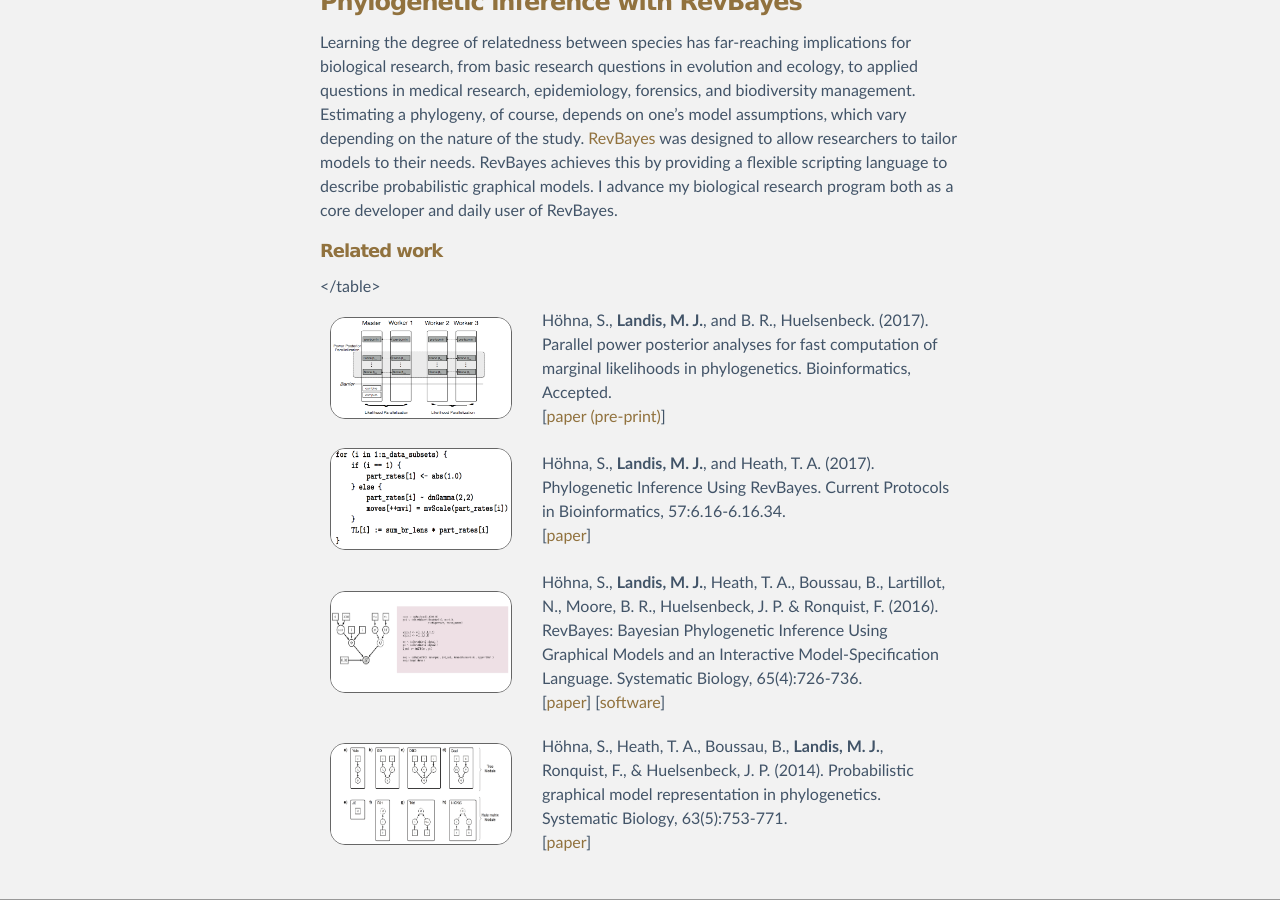
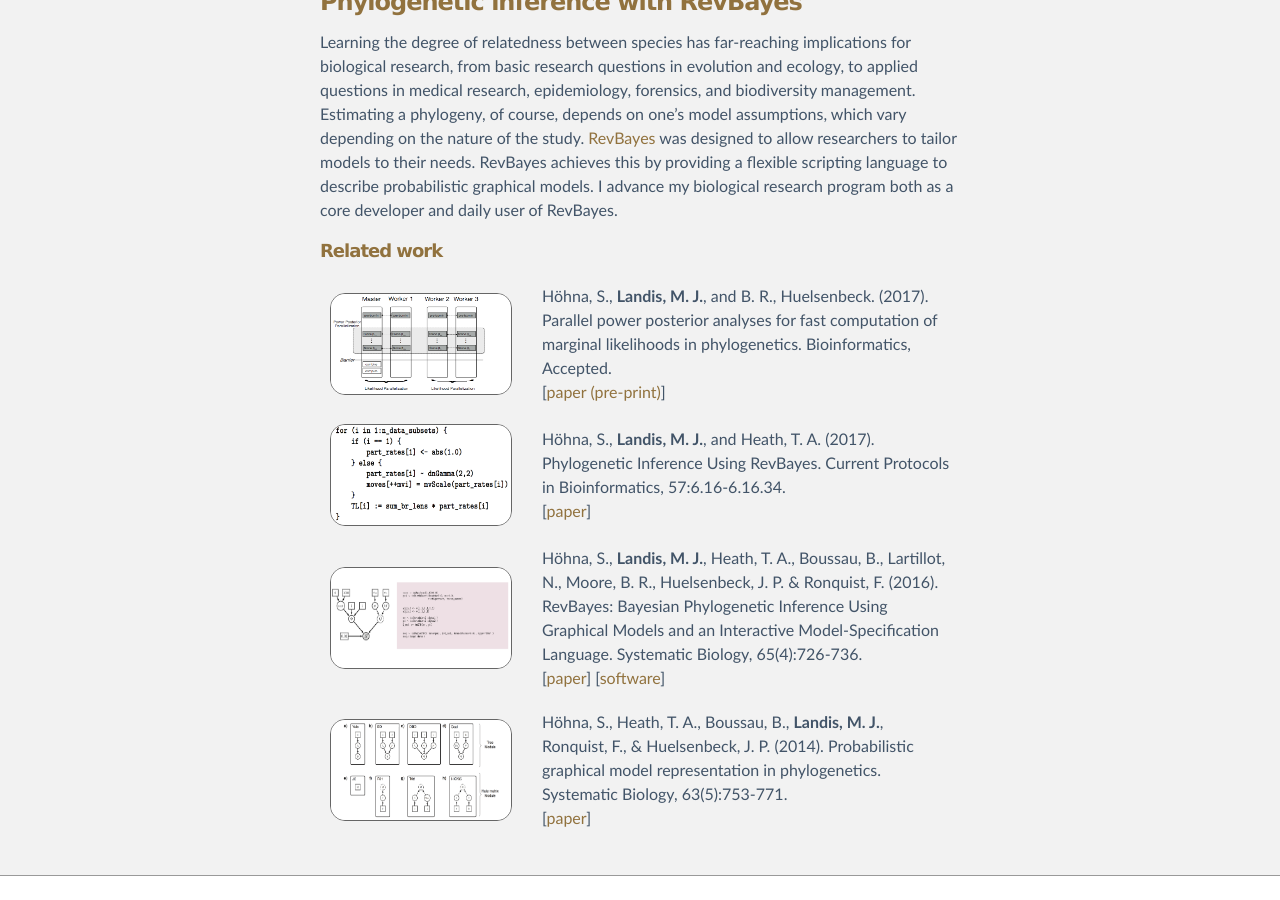
Before and after one commit to mlandis/mlandis.github.io, a Jekyll site: the page built from research/index.md, in a window 1280 px wide and 900 px high, scrolled down 2135 px. Built offline with Jekyll 4.4.1, drawn with Linux system fonts in a browser that asks for light colours; after the commit the page ends 3011 px from its top, so only the background shows below that.

Commit message:
table fix

```diff
--- a/research/index.md
+++ b/research/index.md
@@ -35,6 +35,7 @@
             [[paper](../assets/research/pdf/Landis_2016_SystBiol_biogeographic_dating.pdf)]  [[software](http://github.com/mlandis/biogeographic_dating)]
         </td>
     </tr>
+
     <tr>
         <td markdown="span">
             <img src="../assets/research/img/Landis_et_al_2013_SystBiol_biogeography_many_areas.png" style="float: left; margin:0px 10px 0px 0px" height="100" width="180" class="img-circle-5">
@@ -44,6 +45,7 @@
             [[paper](../assets/research/pdf/Landis_et_al_2013_SystBiol_biogeography_many_areas.pdf)]  [[software](http://software.google.com/p/archive/bayarea)]
         </td>
     </tr>
+
     <tr>
         <td markdown="span">
             <img src="../assets/research/img/Landis_Bedford_2014_Bioinfo_phylowood.png" style="float: left; margin:0px 10px 0px 0px" height="100" width="180" class="img-circle-5">
@@ -76,6 +78,7 @@
             [[paper](../assets/research/pdf/Landis_Schraiber_2017_PNAS_pulse_vertebrate.pdf)]  [[software](http://github.com/Schraiber/pulsR)]
         </td>
     </tr>
+
     <tr>
         <td markdown="span">
             <img src="../assets/research/img/Schraiber_Landis_2014_TPB_quant_coalescent.png" style="float: left; margin:0px 10px 0px 0px" height="100" width="180" class="img-circle-5">
@@ -85,6 +88,7 @@
             [[paper](../assets/research/pdf/Schraiber_Landis_2014_TPB_quant_coalescent.pdf)]  [[software](http://github.com/Schraiber/quant_trait_coalescent)]
         </td>
     </tr>
+
     <tr>
         <td markdown="span">
             <img src="../assets/research/img/Landis_et_al_2012_SystBiol_phylo_levy.png" style="float: left; margin:0px 10px 0px 0px" height="100" width="180" class="img-circle-5">
@@ -112,38 +116,40 @@
 <table>
     <tr>
         <td markdown="span">
-<img src="../assets/research/img/Hoehna_et_al_2017_Bioinformatics_parallel_marg_like.png" style="float: left; margin:0px 10px 0px 0px" height="100" width="180" class="img-circle-5">
+            <img src="../assets/research/img/Hoehna_et_al_2017_Bioinformatics_parallel_marg_like.png" style="float: left; margin:0px 10px 0px 0px" height="100" width="180" class="img-circle-5">
         </td>
         <td markdown="span">
-Höhna, S., **Landis, M. J.**, and  B. R., Huelsenbeck. (2017).  Parallel power posterior analyses for fast computation of marginal likelihoods in phylogenetics. Bioinformatics, Accepted.
+            Höhna, S., **Landis, M. J.**, and  B. R., Huelsenbeck. (2017).  Parallel power posterior analyses for fast computation of marginal likelihoods in phylogenetics. Bioinformatics, Accepted.
 <br>[[paper (pre-print)](../assets/research/pdf/Hoehna_et_al_2017_bioRxiv_parallel_marg_like.pdf)]
         </td>
+    </tr>
 
     <tr>
         <td markdown="span">
-<img src="../assets/research/img/Hoehna_et_al_2017_CurrProcBioinfo_revbayes.png" style="float: left; margin:0px 10px 0px 0px" height="100" width="180" class="img-circle-5">
+            <img src="../assets/research/img/Hoehna_et_al_2017_CurrProcBioinfo_revbayes.png" style="float: left; margin:0px 10px 0px 0px" height="100" width="180" class="img-circle-5">
         </td>
         <td markdown="span">
-Höhna, S., **Landis, M. J.**, and Heath, T. A. (2017). Phylogenetic Inference Using RevBayes. Current Protocols in Bioinformatics, 57:6.16-6.16.34.
+            Höhna, S., **Landis, M. J.**, and Heath, T. A. (2017). Phylogenetic Inference Using RevBayes. Current Protocols in Bioinformatics, 57:6.16-6.16.34.
 <br>[[paper](../assets/research/pdf/Hoehna_et_al_2017_CurrProcBioinfo_revbayes.pdf)]
         </td>
+    </tr>
 
     <tr>
         <td markdown="span">
-<img src="../assets/research/img/Hoehna_et_al_2016_SystBiol_revbayes.png" style="float: left; margin:0px 10px 0px 0px" height="100" width="180" class="img-circle-5">
+            <img src="../assets/research/img/Hoehna_et_al_2016_SystBiol_revbayes.png" style="float: left; margin:0px 10px 0px 0px" height="100" width="180" class="img-circle-5">
         </td>
         <td markdown="span">
-
-Höhna, S., **Landis, M. J.**, Heath, T. A., Boussau, B., Lartillot, N., Moore, B. R., Huelsenbeck, J. P. & Ronquist, F. (2016). RevBayes: Bayesian Phylogenetic Inference Using Graphical Models and an Interactive Model-Specification Language. Systematic Biology, 65(4):726-736.
+            Höhna, S., **Landis, M. J.**, Heath, T. A., Boussau, B., Lartillot, N., Moore, B. R., Huelsenbeck, J. P. & Ronquist, F. (2016). RevBayes: Bayesian Phylogenetic Inference Using Graphical Models and an Interactive Model-Specification Language. Systematic Biology, 65(4):726-736.
 <br>[[paper](../assets/research/pdf/Hoehna_et_al_2016_SystBiol_revbayes.pdf)]  [[software](http://github.com/revbayes/revbayes)]
         </td>
+    </tr>
 
     <tr>
         <td markdown="span">
-<img src="../assets/research/img/Hoehna_et_al_2014_SystBiol_graphical_models.png" style="float: left; margin:0px 10px 0px 0px" height="100" width="180" class="img-circle-5">
+            <img src="../assets/research/img/Hoehna_et_al_2014_SystBiol_graphical_models.png" style="float: left; margin:0px 10px 0px 0px" height="100" width="180" class="img-circle-5">
         </td>
         <td markdown="span">
-Höhna, S., Heath, T. A., Boussau, B., **Landis, M. J.**, Ronquist, F., & Huelsenbeck, J. P. (2014). Probabilistic graphical model representation in phylogenetics. Systematic Biology, 63(5):753-771.
+            Höhna, S., Heath, T. A., Boussau, B., **Landis, M. J.**, Ronquist, F., & Huelsenbeck, J. P. (2014). Probabilistic graphical model representation in phylogenetics. Systematic Biology, 63(5):753-771.
 <br>[[paper](../assets/research/pdf/Hoehna_et_al_2014_SystBiol_graphical_models.pdf)]
         </td>
     </tr>
```
